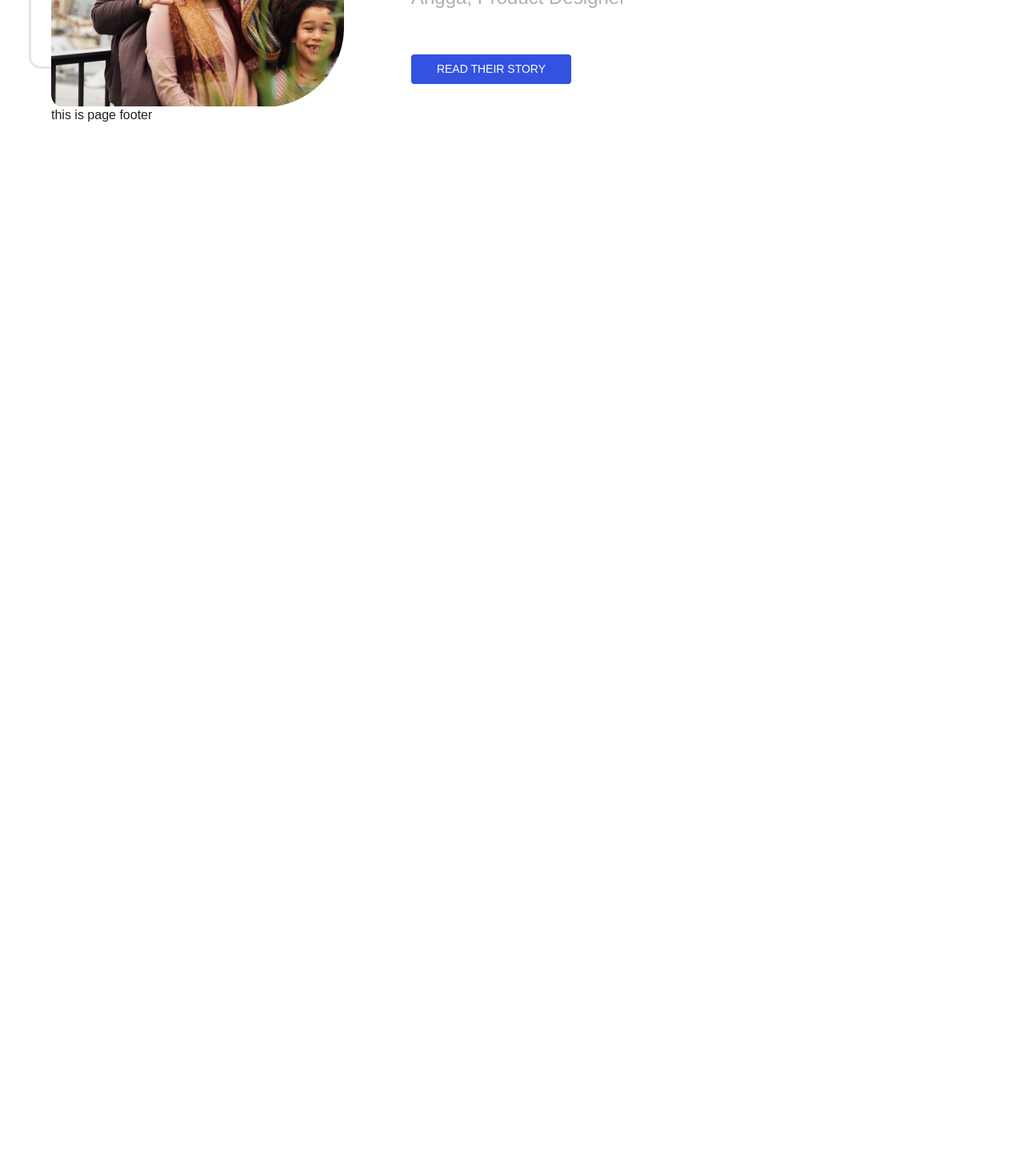
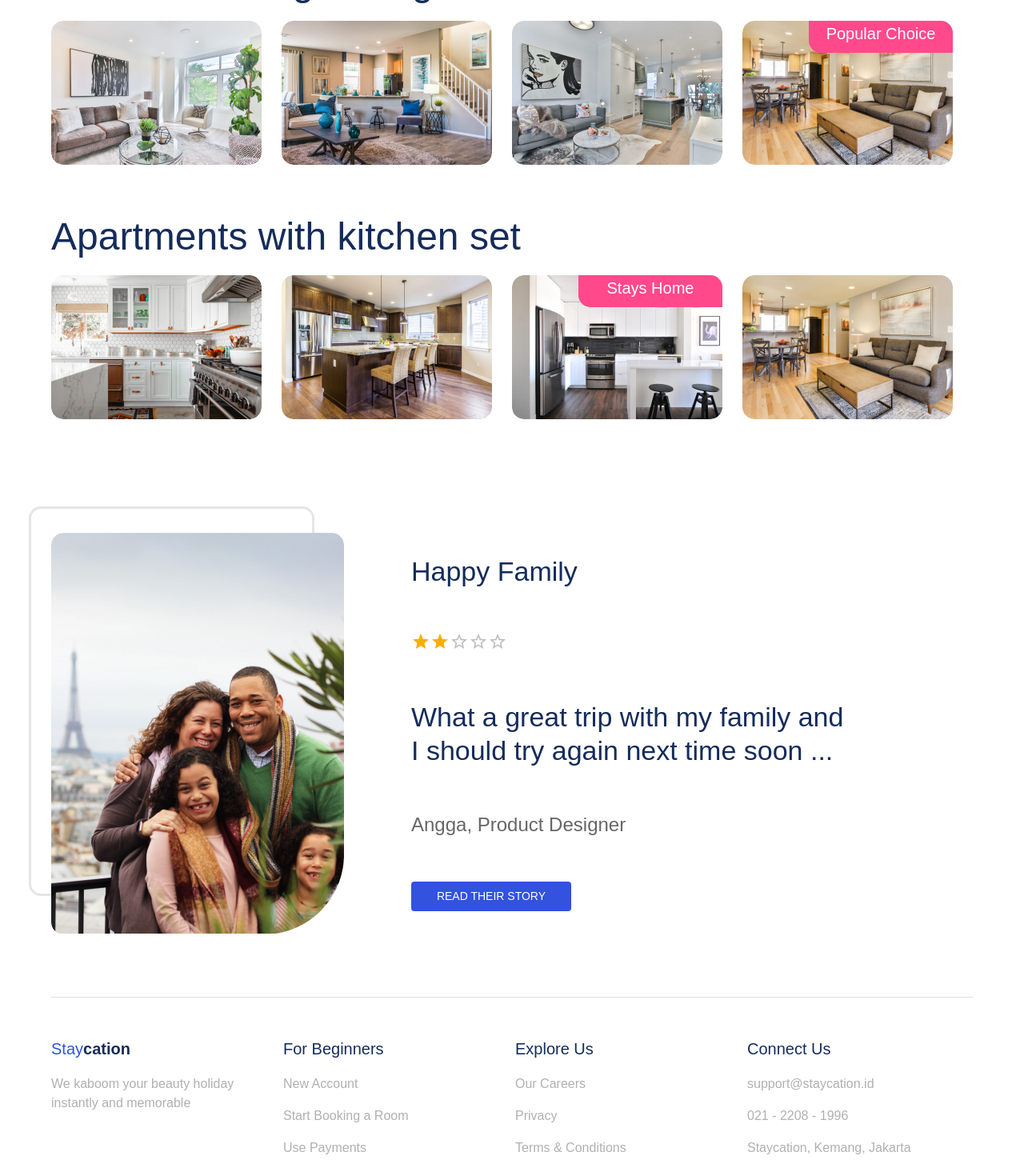
Before and after one commit to MohammadGhawadrah/Stayction, a React (Create React App) app: page / in a window 1280 px wide. Shown: the part 1580-3050 px from the top of the page at 80% size. Before the commit the page ends 1736 px from the top, so only its background shows below. Built offline with nearby package versions, Linux system fonts and the light colour scheme.

Commit message:
adding the footer section

```diff
--- a/src/Component/ApartmentsSet/index.js
+++ b/src/Component/ApartmentsSet/index.js
@@ -10,7 +10,7 @@ import { Typography } from '@mui/material';
 import { StyleApartment, ThemeApartment } from "./style";
 const ApartmentsSet = () => {
     return (
-        <Grid sx={{ position: 'relative', marginTop: 10 }}>
+        <Grid sx={{ position: 'relative', marginTop: 15 }}>
             <MainTitle text={"Apartments with kitchen set"} />
             <Grid container>
                 {ApartmentsSetData.map((product, index) => index < 4 && (<Grid key={product.id} item xs={12} sm={6} md={3}>
--- a/src/Component/Footer/index.js
+++ b/src/Component/Footer/index.js
@@ -1,10 +1,10 @@
 import * as React from 'react';
 import { styled } from '@mui/material/styles';
 import Box from '@mui/material/Box';
-import Paper from '@mui/material/Paper';
 import Grid from '@mui/material/Grid';
 import Typography from '@mui/material/Typography';
 import style from './style.module.css';
+import Divider from '@mui/material/Divider';
 
 function FormRow() {
     return (
@@ -13,46 +13,46 @@ function FormRow() {
                 <Typography marginBottom={2} variant="h6" color="secondary">
                     Stay<b className={style.blogo} >cation</b>
                 </Typography>
-                <Typography variant="h7" color="secondary">
+                <Typography variant="detail">
                     <Box>We kaboom your beauty holiday
                         instantly and memorable</Box>
                 </Typography>
             </Grid>
             <Grid item xs={3}>
                 <Typography marginBottom={2} variant="h6" color="primary"> For Beginners </Typography>
-                <Typography variant="h7" color="secondary">
-                    New Account
+                <Typography variant="detail">
+                    <Box sx={{ marginTop: 2 }}>New Account</Box>
                 </Typography>
-                <Typography variant="h7" color="secondary">
-                    <Box>Start Booking a Room</Box>
+                <Typography variant="detail">
+                    <Box sx={{ marginTop: 2 }}>Start Booking a Room</Box>
                 </Typography>
-                <Typography variant="h7" color="secondary">
-                    Use Payments
+                <Typography variant="detail">
+                    <Box sx={{ marginTop: 2 }}>Use Payments</Box>
                 </Typography>
             </Grid>
             <Grid item xs={3}>
                 <Typography marginBottom={2} variant="h6" color="primary">Explore Us </Typography>
-                <Typography variant="h7" color="secondary">
+                <Typography variant="detail">
                     <Box>Our Careers</Box>
                 </Typography>
-                <Typography variant="h7" color="secondary">
-                    Privacy
+                <Typography variant="detail">
+                    <Box sx={{ marginTop: 2 }}>Privacy</Box>
                 </Typography>
-                <Typography variant="h7" color="secondary">
-                    Terms & Conditions
+                <Typography variant="detail">
+                    <Box sx={{ marginTop: 2 }}>Terms & Conditions</Box>
                 </Typography>
 
             </Grid>
             <Grid item xs={3}>
                 <Typography marginBottom={2} variant="h6" color="primary"> Connect Us </Typography>
-                <Typography variant="h7" color="secondary">
+                <Typography variant="detail">
                     support@staycation.id
                 </Typography>
-                <Typography variant="h7" color="secondary">
-                    <Box>021 - 2208 - 1996</Box>
+                <Typography variant="detail">
+                    <Box sx={{ marginTop: 2 }}>021 - 2208 - 1996</Box>
                 </Typography>
-                <Typography variant="h7" color="secondary">
-                    Staycation, Kemang, Jakarta
+                <Typography variant="detail">
+                    <Box sx={{ marginTop: 2 }}>Staycation, Kemang, Jakarta</Box>
                 </Typography>
             </Grid>
         </React.Fragment>
@@ -60,7 +60,8 @@ function FormRow() {
 }
 export default function Footer() {
     return (
-        <Box sx={{ flexGrow: 1, position: 'relative' }}>
+        <Box sx={{ flexGrow: 1, position: 'relative', marginTop: 10 }}>
+            <Divider sx={{ marginBottom: 6 }} />
             <Grid container spacing={1} >
                 <Grid container item spacing={1}>
                     <FormRow />
--- a/src/Component/HappyFamily/index.js
+++ b/src/Component/HappyFamily/index.js
@@ -12,24 +12,28 @@ import MostImage from '../MostImage';
 import Stars from '../Rating';
 import style from './style.module.css';
 import { StyledGrid } from './style';
+
 export default function HappyFamily() {
     return (
-        <Box sx={{ position: 'relative' }}>
-            <Grid container spacing={6} columns={{ xs: 12, md: 16 }}>
+        <Box sx={{ position: 'relative', marginTop: 25 }}>
+            <Grid container spacing={6} columns={{ xs: 12, sm: 8, md: 16 }}>
                 <div className={style.BorderImg}></div>
-                <Grid item xs={12} md={6}>
+                <Grid item xs={12} sm={6} md={6}>
                     <MostImage img={img} />
                 </Grid>
-                <Grid item xs={12} md={8}><StyledGrid>
-                    <Typography variant="h4" color="primary">Happy Family</Typography>
-                    <Stars />
-                    <Typography variant="h4" color="primary">What a great trip with my family and
-                        I should try again next time soon ...</Typography>
-                    <Typography variant="h5" color="thired.main">Angga, Product Designer</Typography>
-                    <MainButton text={"Read Their Story"} />
-                </StyledGrid>
+                <Grid item xs={12} sm={6} md={8}>
+                    <StyledGrid>
+                        <Typography variant="h4" color="primary">Happy Family</Typography>
+                        <Stars />
+                        <Typography variant="h4" color="primary">
+                            What a great trip with my family and I should try again next time soon ...
+                        </Typography>
+                        <Typography variant="h5" color="textSecondary">
+                            Angga, Product Designer
+                        </Typography>
+                        <MainButton text={"Read Their Story"} />
+                    </StyledGrid>
                 </Grid>
-
             </Grid>
         </Box>
     );
--- a/src/Component/HotelsRoom/index.js
+++ b/src/Component/HotelsRoom/index.js
@@ -11,7 +11,7 @@ import { StyleHotel, ThemeHotel } from "./style";
 const HotelsRoom = () => {
 
     return (
-        <Grid sx={{ position: 'relative', marginTop: 10 }}>
+        <Grid sx={{ position: 'relative', marginTop: 15 }}>
             <MainTitle text={"Hotels with large living room"} />
             <Grid container>
                 {HotelsRoomData.map((product, index) => index < 4 && (<Grid key={product.id} item xs={12} sm={6} md={3}>
--- a/src/Pages/HomePage/index.js
+++ b/src/Pages/HomePage/index.js
@@ -10,6 +10,9 @@ function HomePage() {
         <div>
             <Hero />
             < MostImageGrid />
+            <HousesBackyard />
+            <HotelsRoom />
+            <ApartmentsSet />
             <HappyFamily />
         </div>
     )
--- a/src/Pages/Layout/index.js
+++ b/src/Pages/Layout/index.js
@@ -5,6 +5,7 @@ import Header from '../../Component/Header/indx'
 import CssBaseline from '@mui/material/CssBaseline';
 import Box from '@mui/material/Box';
 import Container from '@mui/material/Container';
+import Footer from '../../Component/Footer';
 function Layout() {
     return (
         <React.Fragment>
@@ -13,7 +14,7 @@ function Layout() {
 
                 <Header />
                 <Outlet />
-                <footer>this is page footer</footer>
+                <Footer />
             </Container>
         </React.Fragment>
 
```
